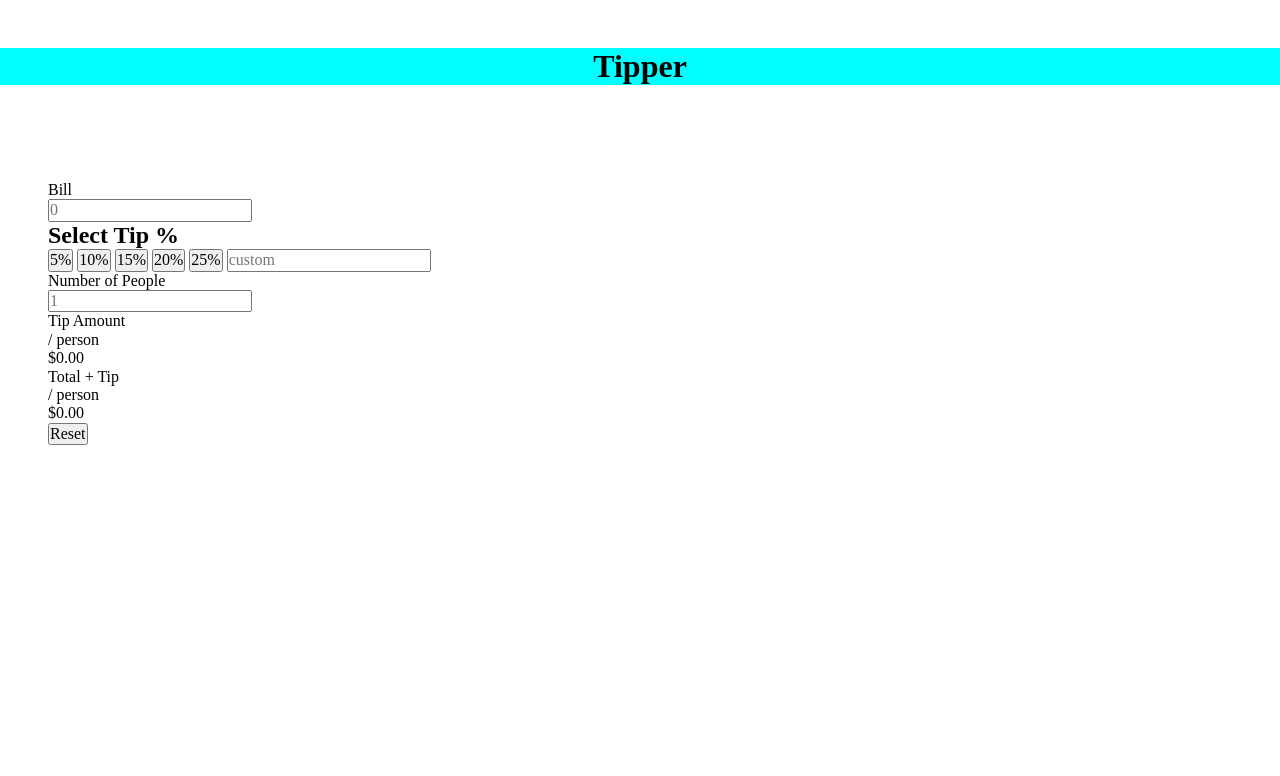
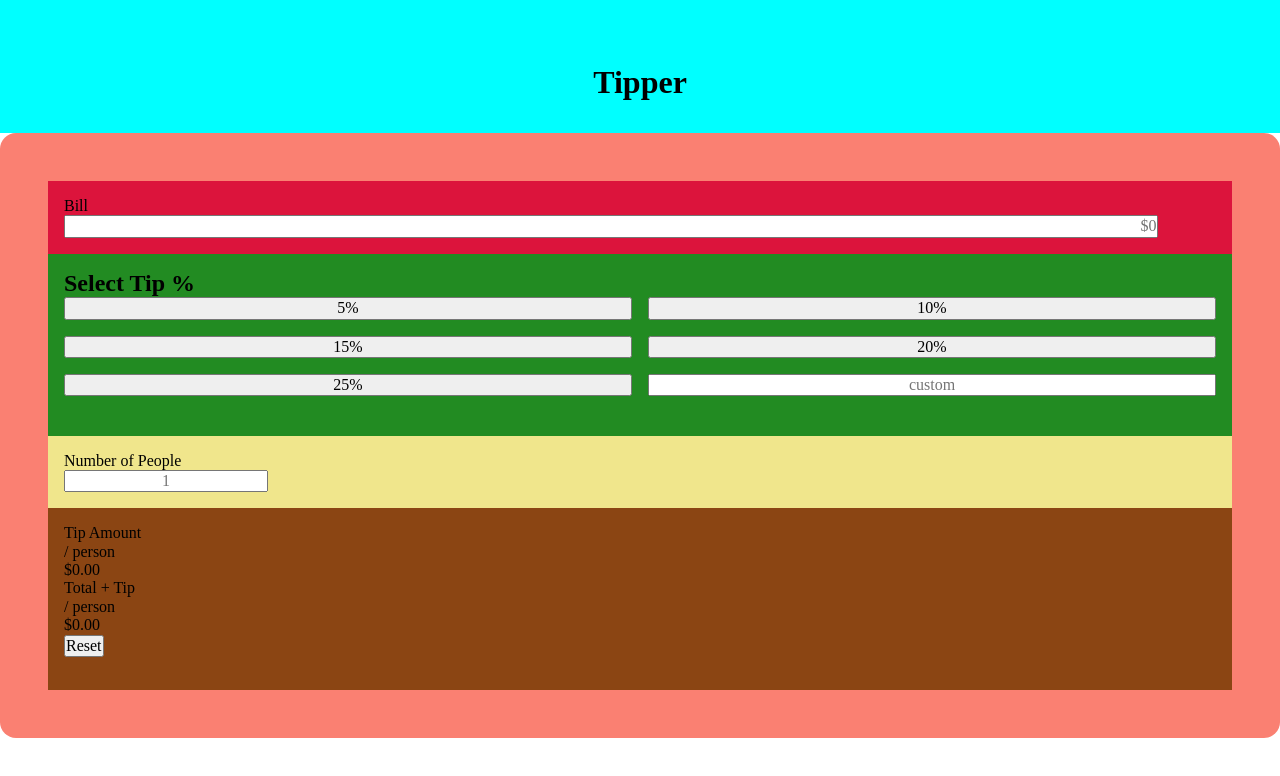
Before and after one commit to darrienjohnson/Gratapp, a plain HTML site: page index.html in a window 1280 px wide. Drawn offline with nearby package versions, Linux system fonts and the light colour scheme.

Commit message:
Setting grid
Adding Grid rows and columns. Changing Container classes

```diff
--- a/index.html
+++ b/index.html
@@ -11,22 +11,21 @@
   <div class="header-container">
     <h1>Tipper</h1>
   </div>
+  <main class="main-container">
 
   <!--    Bill Section    -->
-
-  <main class="main-container">
-  <section class="bill-container">
+  <section class="bill-container each-container">
     <div class="bill-div-container">
       <label for="bill" class="label">Bill</label><br>
-      <input type="text" id="bill" name="bill" placeholder="0">
+      <input type="text" id="bill" name="bill" placeholder="$0">
     </div>
   </section>
 
 <!--    Tip Section     -->
 
-  <section class="tip-container">
+  <section class="tip-container each-container">
+    <h2>Select Tip %</h2>
     <div class="tip-div-container">
-      <h2>Select Tip %</h2>
       <button type="button" class="tip-button button tip-percentage">5%</button>
       <button type="button" class="tip-button button tip-percentage">10%</button>
       <button type="button" class="tip-button button tip-percentage">15%</button>
@@ -38,7 +37,7 @@
 
 <!-- Number of People Section-->
 
-  <section class="tpeople-container">
+  <section class="tpeople-container each-container">
     <div class="tpeople-div-container">
     <label for="total-people" class="total-people">Number of People</label><br>
     <input type="text" id="total-people" name="total-people" placeholder="1">
@@ -47,7 +46,7 @@
 
 <!-- Tally for Tip and Total + Tip Section  -->
 
-  <section class="total-container">
+  <section class="total-container each-container">
     <div class="total-div-container">
 
     <!--Tip Amount-->
--- a/styles.css
+++ b/styles.css
@@ -4,12 +4,58 @@
   padding: 0;
 }
 
+/*----------Header of Page---------*/
 h1 {
   background-color: aqua;
-  margin: 3rem auto;
+  margin: 0 auto;
+  text-align: center;
+  padding: 4rem 3rem 2rem;
+}
+/*---------- Main Page Container---------*/
+.main-container{
+  display: grid;
+  grid-template-rows: 1fr 2.5fr 1fr 2.5fr;
+  border-radius: 1rem;
+  padding: 3rem;
+  background-color: salmon;
+}
+
+.each-container{
+  padding: 1rem;
+}
+/*---------------- Bill--------------*/
+
+.bill-container{
+  background-color: crimson;
+}
+.bill-container input{
+  width: 95%;
+  text-align: end;
+}
+
+/*-------------Tip Selection-----------*/
+
+.tip-container{
+  background-color: forestgreen;
+}
+.tip-div-container{
+  display: grid;
+  grid-template-columns: repeat(2, 1fr);
+  gap: 1rem;
+}
+
+input{
   text-align: center;
 }
 
-.main-container{
-  padding: 3rem;
+/*---------- Number of People---------*/
+
+.tpeople-container{
+  background-color: khaki;
 }
+
+/*-----Amount for Tip and Tip+Total------*/
+
+.total-container{
+  background-color: saddlebrown;
+}
```
